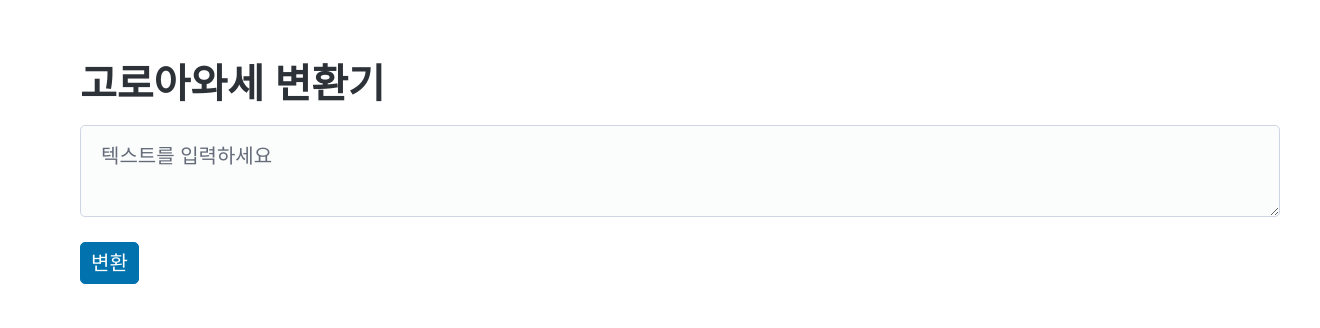
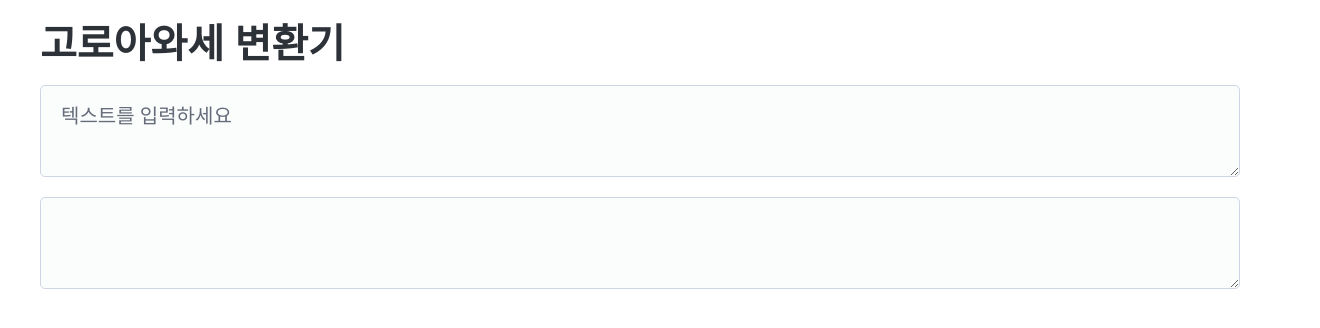
Before and after one commit to rose811/Goroawase-conversion, a plain HTML site: page index.html in a window 1280 px wide. Shown: the whole page, 1320 px wide, since content can reach past the window. Drawn offline with nearby package versions, Linux system fonts and the light colour scheme.

Commit message:
LLM용 아이디어 제공

```diff
--- a/index.html
+++ b/index.html
@@ -9,29 +9,18 @@
   href="https://cdn.jsdelivr.net/npm/@picocss/pico@2/css/pico.min.css"
   >
   <title>고로아와세 변환기</title>
-  <style>
-    body {
-      font-family: Arial, sans-serif;
-      margin: 40px;
-    }
-    input, button {
-      font-size: 1rem;
-      padding: 5px 10px;
-      margin: 5px 0;
-    }
-    #result {
-      margin-top: 10px;
-      font-weight: bold;
-    }
-  </style>
+  <script>
+    /**
+     * 아이디어: 텍스트 입력창에 일본어가 감지되면 첫번쨰 일본어 글자가 강조 표시되면서 밑에 가능한 숫자들이 나열됨. 그중 하나를 클릭하면 일본어 글자가 해당 숫자로 대체되고 다음 일본어 글자로 이동. 이것을 반복
+     */
+  </script>
 </head>
 <html>
   <body>
     <main class="container">
       <h1>고로아와세 변환기</h1>
       <textarea type="text" id="text" placeholder="텍스트를 입력하세요"></textarea>
-      <button id="convertBtn">변환</button>
-      <div id="result"></div>
+      <textarea id="result"></textarea>
     </main>
   </body>
 </html>
```
